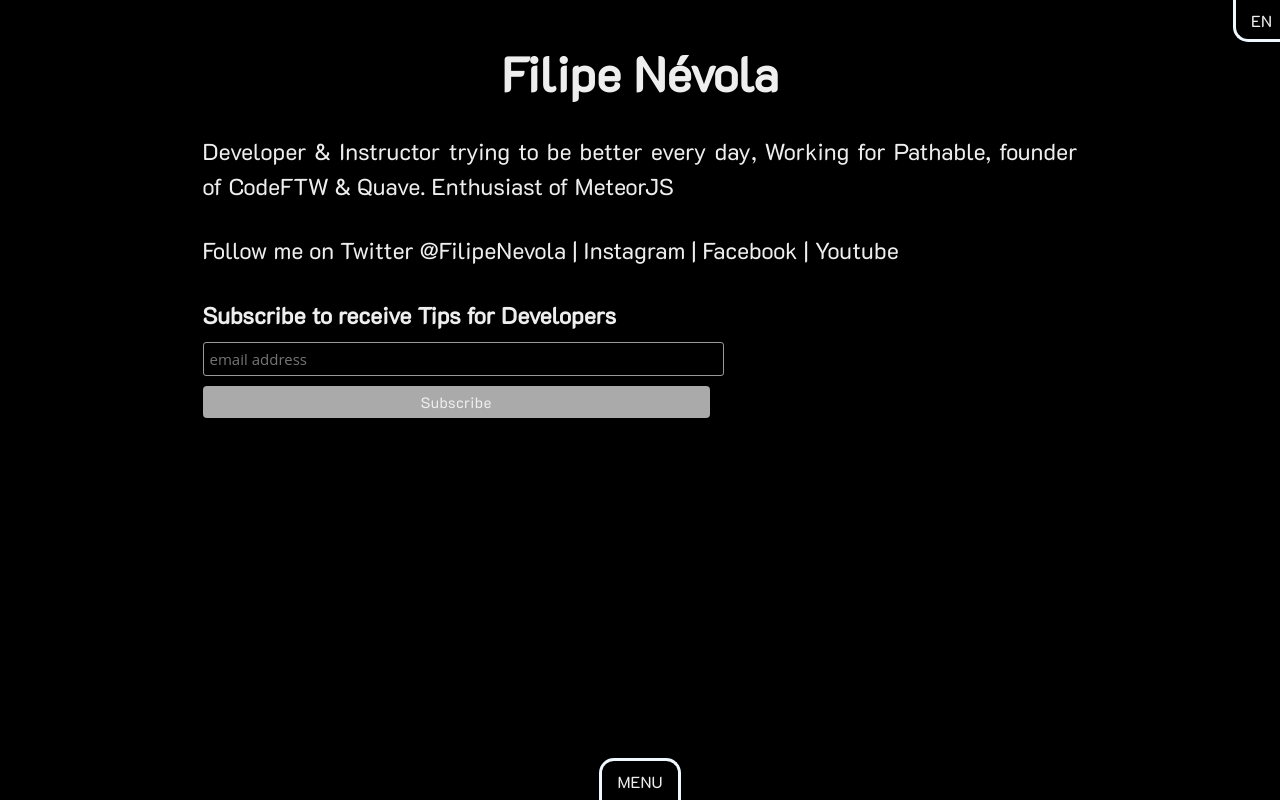
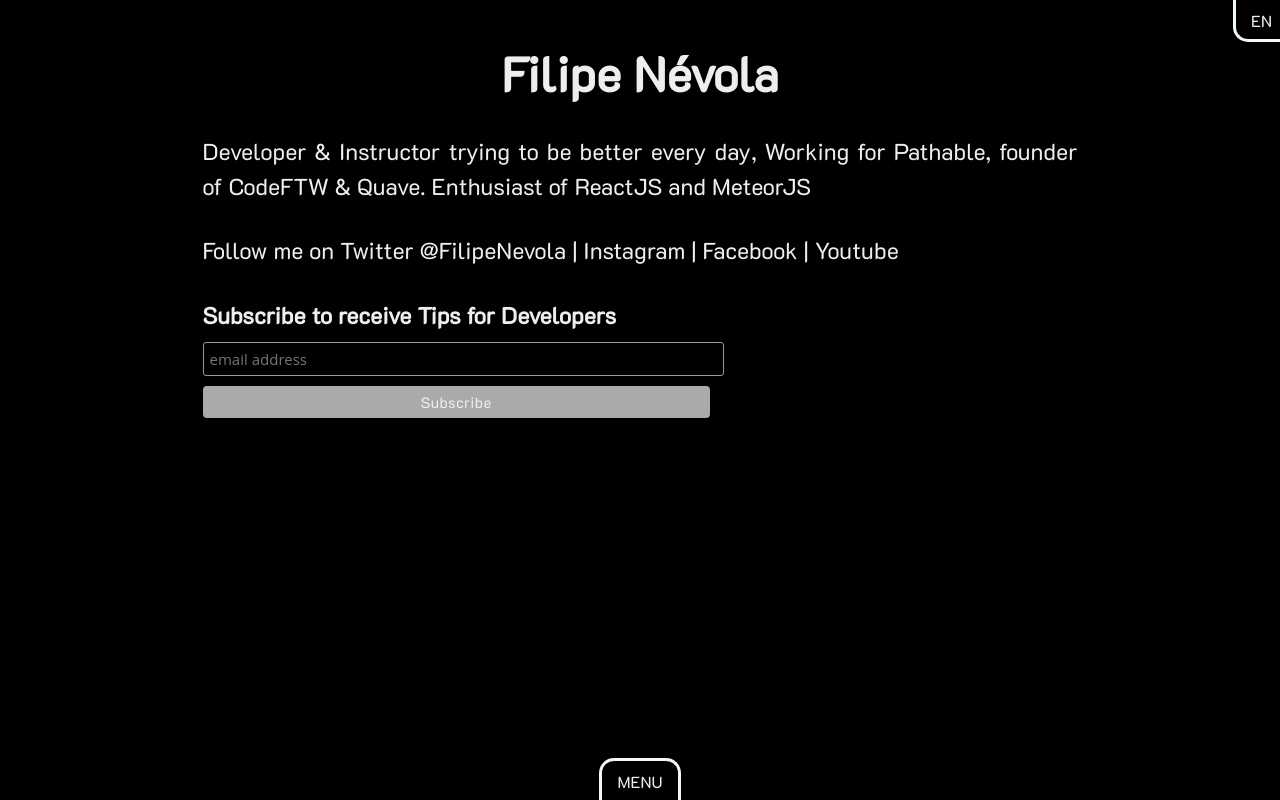
Before and after one commit to filipenevola/filipenevola, a Next.js app: page / in a window 1280 px wide. Built offline with nearby package versions, Linux system fonts and the light colour scheme.

Commit message:
updating index text

```diff
--- a/pages/index.js
+++ b/pages/index.js
@@ -11,7 +11,7 @@
         <a href="https://twitter.com/Pathable">Pathable</a>, founder of{" "}
         <a href="https://twitter.com/FTW_Code">CodeFTW</a> &{" "}
         <a href="https://twitter.com/QuaveTI">Quave</a>. Enthusiast of{" "}
-        <a href="https://twitter.com/meteorjs">MeteorJS</a>
+        <a href="https://twitter.com/reactjs">ReactJS</a> and <a href="https://twitter.com/meteorjs">MeteorJS</a>
       </p>
     )
   },
@@ -22,7 +22,7 @@
         para a <a href="https://twitter.com/Pathable">Pathable</a>, fundador do
         <a href="https://twitter.com/FTW_Code">CodeFTW</a> e{" "}
         <a href="https://twitter.com/QuaveTI">Quave</a>. Entusiata de{" "}
-        <a href="https://twitter.com/meteorjs">MeteorJS</a>
+        <a href="https://twitter.com/reactjs">ReactJS</a> e <a href="https://twitter.com/meteorjs">MeteorJS</a>
       </p>
     )
   }
```
